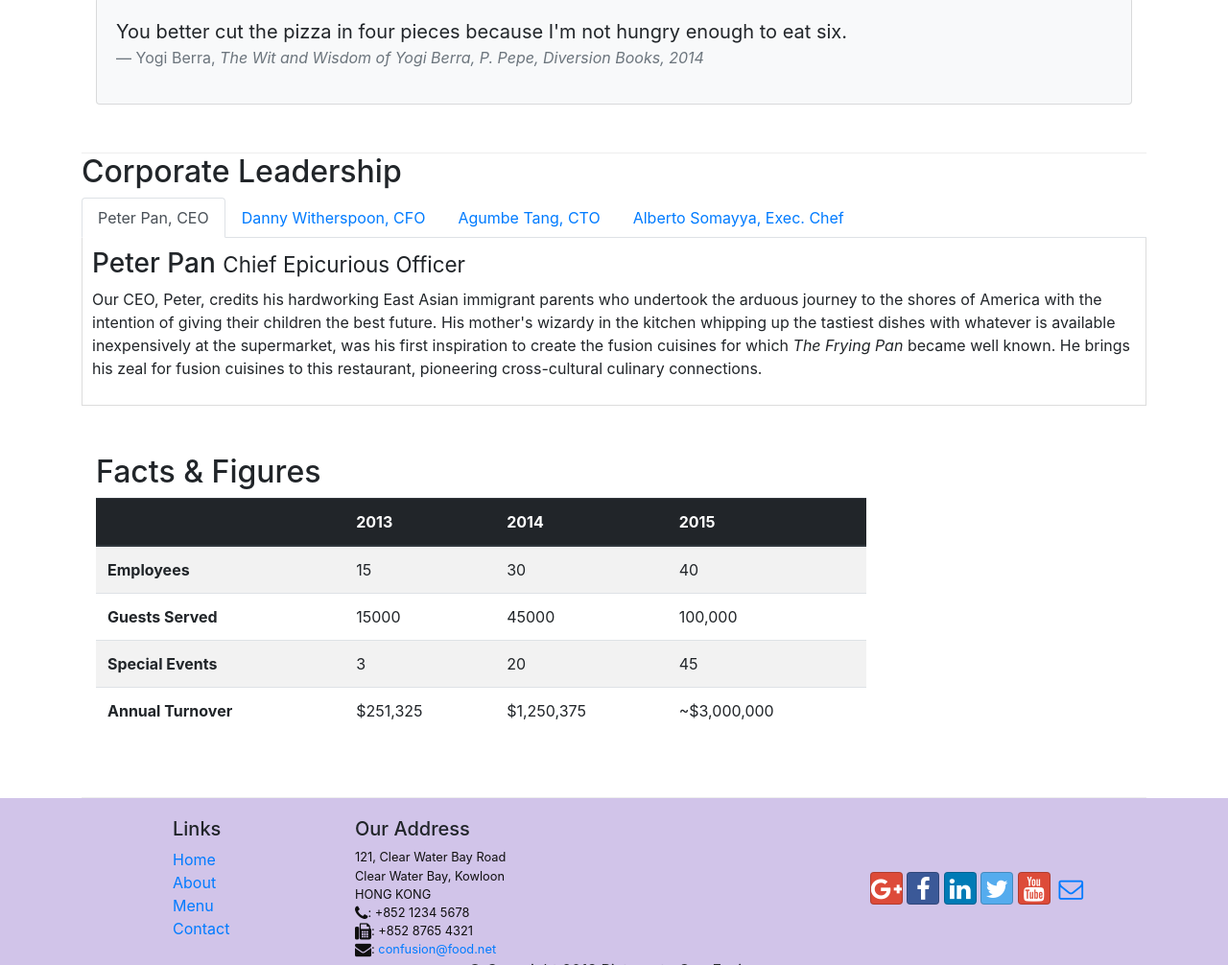
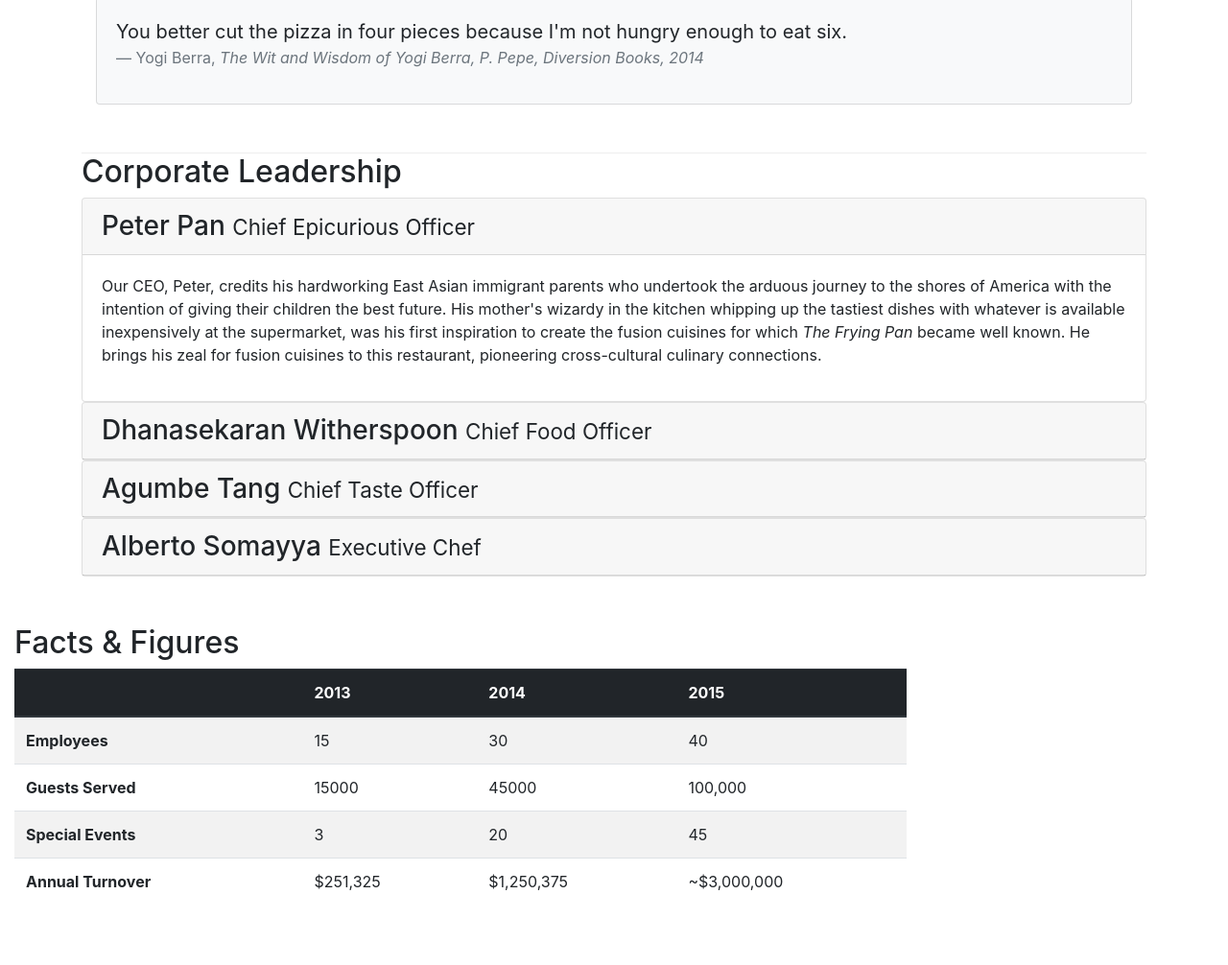
Before and after one commit to Nitin0711/Course1, a website: page aboutus.html in a window 1280 px wide. Shown: the part 812-1818 px from the top of the page at 96% size. Drawn offline with nearby package versions, Linux system fonts and the light colour scheme.

Commit message:
Accordion

```diff
--- a/aboutus.html
+++ b/aboutus.html
@@ -97,42 +97,62 @@
 
 
         <div class="">
-            <div class="description">
+            <div id="accordion">
                 <h2>Corporate Leadership</h2>
-                <ul class="nav nav-tabs">
-                    <li class="nav-item">
-                      <a class="nav-link active" href="#peter"
-                        role="tab" data-toggle="tab">Peter Pan, CEO</a>
-                    </li>
-                    <li class="nav-item">
-                      <a class="nav-link" href="#danny" role="tab"
-                        data-toggle="tab">Danny Witherspoon, CFO</a>
-                    </li>
-                    <li class="nav-item">
-                      <a class="nav-link" href="#agumbe"role="tab"
-                        data-toggle="tab">Agumbe Tang, CTO</a>
-                    </li>
-                    <li class="nav-item">
-                      <a class="nav-link" href="#alberto" role="tab"
-                        data-toggle="tab">Alberto Somayya, Exec. Chef</a>
-                    </li>
-                </ul>
-                <div class="tab-content">
-                <div role="tabpanel" class="tab-pane fade show active" id="peter">
-                <h3>Peter Pan <small>Chief Epicurious Officer</small></h3>
+                <div class="card">
+                    <div class="card-header" role="tab" id="peterhead">
+                        <h3 class="mb-0">
+                            <a data-toggle="collapse" data-target="#peter">
+                            Peter Pan <small>Chief Epicurious Officer</small>
+                        </a></h3>
+                      </div>
+                        <div role="tabpanel" class="collapse show" id="peter" data-parent="#accordion">
+                <div class="card-body">
                 <p class="d-none d-sm-block">Our CEO, Peter, credits his hardworking East Asian immigrant parents who undertook the arduous journey to the shores of America with the intention of giving their children the best future. His mother's wizardy in the kitchen whipping up the tastiest dishes with whatever is available inexpensively at the supermarket, was his first inspiration to create the fusion cuisines for which <em>The Frying Pan</em> became well known. He brings his zeal for fusion cuisines to this restaurant, pioneering cross-cultural culinary connections.</p>
             </div>
-                <div role="tabpanel" class="tab-pane fade" id="danny">
-                <h3>Dhanasekaran Witherspoon <small>Chief Food Officer</small></h3>
+                </div>
+            </div>
+            <div class="card">
+                            <div class="card-header" role="tab" id="dannyhead">
+                            <h3 class="mb-0">
+                                <a class="collapsed" data-toggle="collapse" data-target="#danny">
+                                Dhanasekaran Witherspoon <small>Chief Food Officer</small>
+                                </a>
+                            </h3>
+                        </div>
+                        <div class="collapse" id="danny" data-parent="#accordion">
+                            <div class="card-body">
                                 <p class="d-none d-sm-block">Our CFO, Danny, as he is affectionately referred to by his colleagues, comes from a long established family tradition in farming and produce. His experiences growing up on a farm in the Australian outback gave him great appreciation for varieties of food sources. As he puts it in his own words, <em>Everything that runs, wins, and everything that stays, pays!</em></p>
                             </div>
-                <div role="tabpanel" class="tab-pane fade" id="agumbe">
-                <h3>Agumbe Tang <small>Chief Taste Officer</small></h3>
+                        </div>
+                    </div>
+                <div class="card">
+                            <div class="card-header" role="tab" id="agumbehead">
+                            <h3 class="mb-0">
+                                <a class="collapsed" data-toggle="collapse" data-target="#agumbe">
+                                Agumbe Tang <small>Chief Taste Officer</small>
+                                </a>
+                            </h3>
+                        </div>
+                        <div class="collapse" id="agumbe" data-parent="#accordion">
+                            <div class="card-body">
                                 <p class="d-none d-sm-block">Blessed with the most discerning gustatory sense, Agumbe, our CTO, personally ensures that every dish that we serve meets his exacting tastes. Our chefs dread the tongue lashing that ensues if their dish does not meet his exacting standards. He lives by his motto, <em>You click only if you survive my lick.</em></p>
                             </div>
-                <div role="tabpanel" class="tab-pane fade" id="alberto">
-                <h3>Alberto Somayya <small>Executive Chef</small></h3>
+                        </div>
+                    </div>
+                     <div class="card">
+                            <div class="card-header" role="tab" id="albertohead">
+                            <h3 class="mb-0">
+                                <a class="collapsed" data-toggle="collapse" data-target="#alberto">
+                                Alberto Somayya <small>Executive Chef</small>
+                                </a>
+                            </h3>
+                        </div>
+                        <div class="collapse" id="alberto" data-parent="#accordion">
+                            <div class="card-body">
                                 <p class="d-none d-sm-block">Award winning three-star Michelin chef with wide International experience having worked closely with whos-who in the culinary world, he specializes in creating mouthwatering Indo-Italian fusion experiences. He says, <em>Put together the cuisines from the two craziest cultures, and you get a winning hit! Amma Mia!</em></p>
+                            </div>
+                        </div>
                     </div>
                    </div>
             </div>
```
Lines whose indentation alone changed are shown as unchanged.
